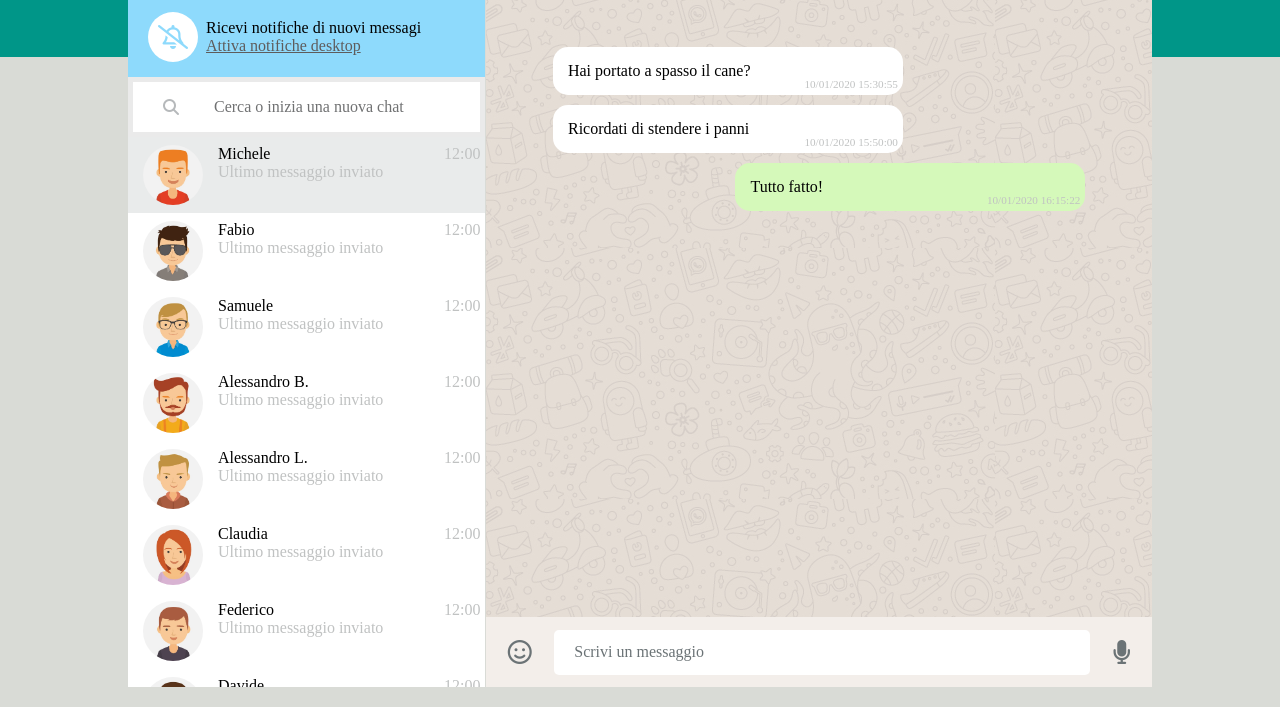
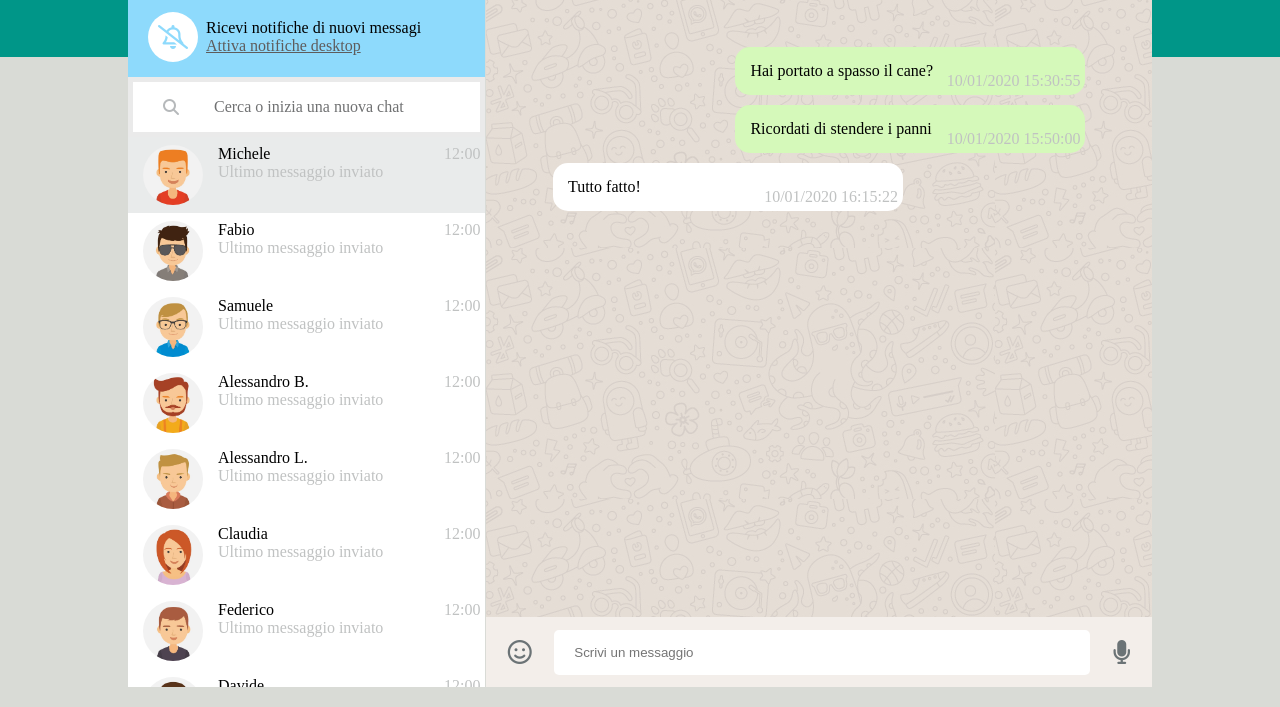
Before and after one commit to AlessandraMarusi/vue-boolzapp, a plain HTML site: page index.html in a window 1280 px wide. Shown: the part 93-800 px from the top of the page. Drawn offline with nearby package versions, Linux system fonts and the light colour scheme.

Commit message:
Aggiunta funzione send

```diff
--- a/css/style.css
+++ b/css/style.css
@@ -187,11 +187,11 @@ main {
     padding: 15px;
     position: relative;
 }
-.received {
+.sent {
     background-color: #D5F9BA;
     align-self: flex-end;
 }
-.sent {
+.received {
     background-color: white;
 
 }
@@ -201,12 +201,13 @@ main {
 }
 .write-message {
     background-color: white;
+    border: none;
 }
 .messages .time {
     position: absolute;
     bottom: 5px;
     right: 5px;
-    font-size: 0.7rem;
+    font-size: 0.7rem\;
 }
 /* #endregion MESSAGES SECTION*/
 
--- a/index.html
+++ b/index.html
@@ -61,8 +61,8 @@
                         <ul id="contact-list">
                             <li v-for="contact, index in contacts"
                             class="contact"
-                            :class="{'active': contact.visible}"
-                            @click="contact.visible = !contact.visible; changeActive(index)"
+                            :class="{'active': index === activeIndex}"
+                            @click="changeActive(index)"
                             :data-contactid="contact.id"
                             >
                                 <img :src="'img/avatar' + contact.avatar + '.jpg'" :alt="'avatar di ' + contact.name">
@@ -87,9 +87,14 @@
                     </section>
                     <div class="write-container">
                         <i class="fa-regular fa-face-smile"></i>
-                        <div class="write-message">
-                            <span>Scrivi un messaggio</span>
-                        </div>
+                        <input
+                        type="text"
+                        class="form-control write-message"
+                        placeholder="Scrivi un messaggio"
+                        aria-label="nuovo messaggio"
+                        v-model="newMessage"
+                        @keyup.enter="send"
+                        />
                         <i class="fa-solid fa-microphone"></i>
                     </div>
                 </div>
--- a/js/script.js
+++ b/js/script.js
@@ -175,15 +175,21 @@ const boolzapp = new Vue (
             ],
             activeIndex: 0,
             contactId: 0,
-            received: "received",
-            sent: "sent",
+            newMessage: '',
 
         },
         methods: {
             changeActive(index){
-                this.contacts[this.activeIndex].visible = false
                 this.activeIndex = index
-                this.contacts[this.activeIndex].visible = true
+            },
+            send(){
+                const newMsg = {
+                    date: 'now',
+                    message: this.newMessage,
+                    status: 'sent',
+                }
+                this.contacts[this.activeIndex].messages.push(newMsg)
+                this.newMessage = ''
             }
         }
     }
```
